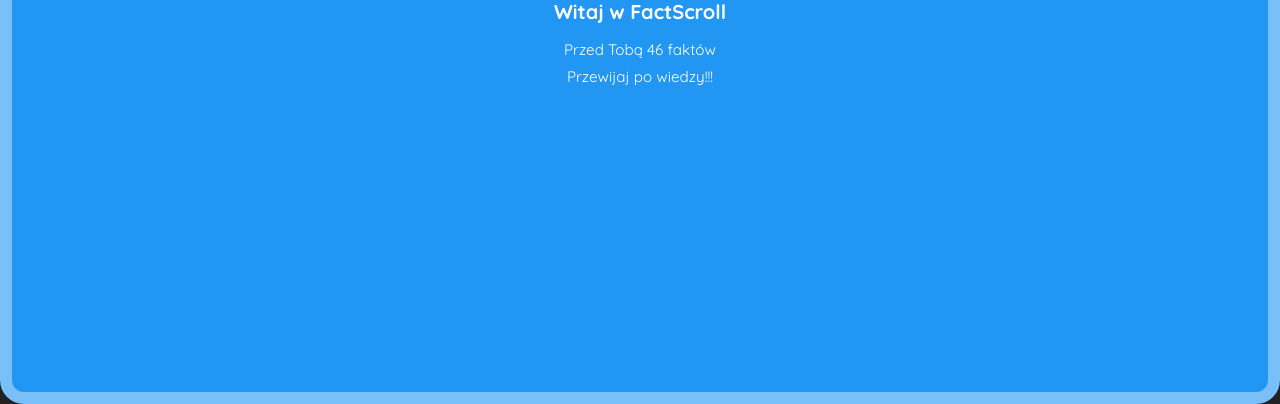
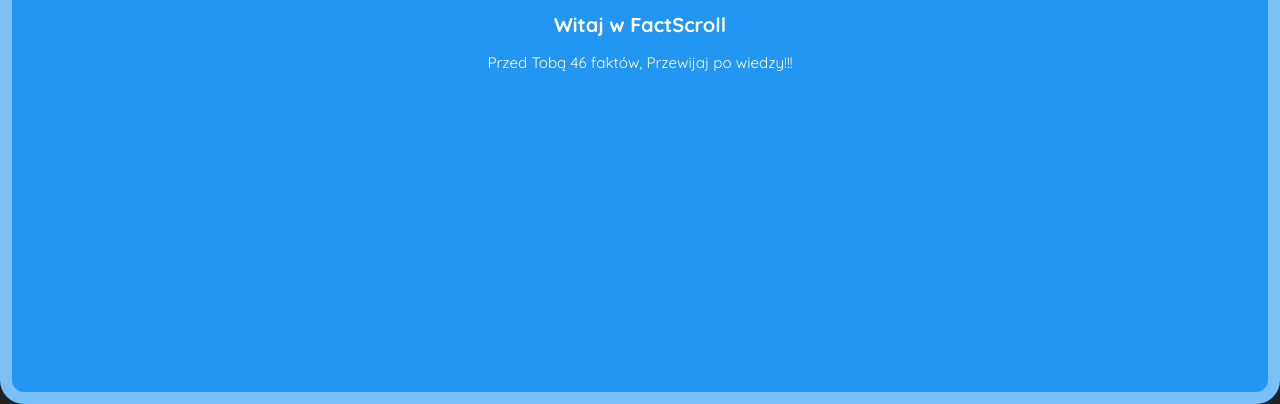
Before and after one commit to TiedWithType/fact-scroll, a website built with Vite: page index.html in a window 1280 px wide. Shown: the part 396-800 px from the top of the page. Built offline with nearby package versions, Linux system fonts and the light colour scheme.

Commit message:
♻️ refactor: migrate facts data to chunked JSON loading system
- 🔥 Removed `data.mjs` and `data2.mjs` in favor of dynamic chunk loading from `chunks/*.json`
- 🧠 Replaced hardcoded data imports with `loadAllChunks()` for async loading
- 💡 Introduced `createCard` to render intro snap
- ✨ Cleaned up initial welcome card and moved it into JS
- 🎯 Simplified and streamlined `SnapScrollManager.collectSnaps` logic

This improves performance and scalability by splitting data into separate chunks and loading them only when needed.

```diff
--- a/data.mjs
+++ /dev/null
@@ -1,37 +0,0 @@
-export const data = [
-  {
-    icon: "code",
-    title: "42. Programowanie funkcyjne",
-    text: "Wprowadzenie do paradygmatu programowania funkcyjnego i jego zalet.",
-    bg: "linear-gradient(135deg, #ff416c, #ff4b2b, #ff6a00, #ffca28)",
-    fg: "#ffffff",
-  },
-  {
-    icon: "smartphone",
-    title: "43. Snap Scroll",
-    text: "Technika przewijania stron z zatrzymywaniem na pełnych sekcjach.",
-    bg: "linear-gradient(90deg, #00c6ff, #0072ff, #00d2ff, #004e92)",
-    fg: "#ffffff",
-  },
-  {
-    icon: "storage",
-    title: "44. Bazy danych NoSQL",
-    text: "Przegląd popularnych baz NoSQL i ich zastosowań w nowoczesnych aplikacjach.",
-    bg: "linear-gradient(45deg, #7bff6f, #32cd32, #006400, #004d00)",
-    fg: "#ffffff",
-  },
-  {
-    icon: "security",
-    title: "45. Bezpieczeństwo aplikacji webowych",
-    text: "Najlepsze praktyki ochrony danych i zapobiegania atakom.",
-    bg: "linear-gradient(225deg, #ff005c, #ff2a68, #ff6a00, #ffca28)",
-    fg: "#ffffff",
-  },
-  {
-    icon: "devices",
-    title: "46. Responsive Design",
-    text: "Projektowanie stron i aplikacji dostosowanych do różnych urządzeń.",
-    bg: "linear-gradient(60deg, #6a11cb, #2575fc, #00c6ff, #0083b0)",
-    fg: "#ffffff",
-  }
-];
--- a/data2.mjs
+++ /dev/null
@@ -1,43 +0,0 @@
-export const data2 = [
-  { icon: "rocket", title: "1. Ciemna Energia", text: "Około 68% Wszechświata składa się z ciemnej energii.", bg: "#1B263B", fg: "#E0E6ED" },
-  { icon: "star", title: "2. Neutronowe Gęstości", text: "Łyżeczka materii gwiazdy neutronowej ważyłaby miliard ton.", bg: "#2C3E50", fg: "#F5F9FF" },
-  { icon: "waves", title: "3. Głębia Ciszy", text: "Mariana Trench to najgłębszy punkt oceanów – ponad 11 km głębokości.", bg: "#014F86", fg: "#EAF4F4" },
-  { icon: "travel_explore", title: "4. Podwodne Ruiny", text: "Nieodkryte cywilizacje mogą spoczywać pod wodą.", bg: "#026873", fg: "#D0EBE8" },
-  { icon: "functions", title: "5. Nieskończoność", text: "Istnieje wiele rodzajów nieskończoności – niektóre są 'większe' od innych.", bg: "#5C677D", fg: "#FFFFFF" },
-  { icon: "calculate", title: "6. Liczby Pierwsze", text: "Największa znana liczba pierwsza ma ponad 24 miliony cyfr.", bg: "#4A536B", fg: "#F0F0F0" },
-  { icon: "translate", title: "7. Językowy Rekord", text: "Osoba znała płynnie ponad 50 języków.", bg: "#C08457", fg: "#FAF4ED" },
-  { icon: "menu_book", title: "8. Uniwersalny Rdzeń", text: "Ponad 60% języków świata należy do 9 rodzin językowych.", bg: "#B47B59", fg: "#FFF9F5" },
-  { icon: "history_edu", title: "9. Papirus i Wiedza", text: "Najstarsze teksty pisane pochodzą z Mezopotamii (ok. 3100 p.n.e.).", bg: "#8E735B", fg: "#F6EFE7" },
-  { icon: "gavel", title: "10. Kodeks Hammurabiego", text: "Jeden z najstarszych zbiorów praw powstał ok. 1754 p.n.e.", bg: "#7A5F46", fg: "#F5EBDD" },
-  { icon: "memory", title: "11. Samouczenie AI", text: "AI uczy się gry w szachy na poziomie mistrzowskim w kilka godzin.", bg: "#2F2F3A", fg: "#D2F3F1" },
-  { icon: "smart_toy", title: "12. Sztuczne Neurony", text: "Model GPT-4 ma setki miliardów parametrów.", bg: "#3B3B4F", fg: "#E0FFFB" },
-  { icon: "psychology", title: "13. Moc Mózgu", text: "Twój mózg generuje do 20 watów energii elektrycznej.", bg: "#B3AAA7", fg: "#2F2F2F" },
-  { icon: "nature", title: "14. Grzybowa Sieć", text: "Drzewa wymieniają składniki odżywcze przez sieć grzybów.", bg: "#97B2B3", fg: "#2F2F2F" },
-  { icon: "schedule", title: "15. Teoria Względności", text: "Czas zwalnia bliżej masywnego obiektu.", bg: "#8CA1B2", fg: "#2F2F2F" },
-  { icon: "pets", title: "16. Ramiona Ośmiornicy", text: "Każde ramię ma własny 'mini-mózg'.", bg: "#A8826B", fg: "#2F2F2F" },
-  { icon: "public", title: "17. Cisza w Kosmosie", text: "Dźwięk nie rozchodzi się w przestrzeni kosmicznej.", bg: "#869C9D", fg: "#2F2F2F" },
-  { icon: "emoji_objects", title: "18. Światło Słońca", text: "Światło dociera do Ziemi w około 8 minut.", bg: "#A29F8F", fg: "#2F2F2F" },
-  { icon: "thermostat", title: "19. Punkt Wrzenia", text: "Woda wrze w niższej temperaturze na szczytach gór.", bg: "#927C90", fg: "#2F2F2F" },
-  { icon: "wb_twilight", title: "20. Księżycowy Pył", text: "Pył pachnie jak spalona proch.", bg: "#7E8B7D", fg: "#2F2F2F" },
-  { icon: "cloud", title: "21. Chmury", text: "Waga chmury burzowej to około milion ton.", bg: "#789262", fg: "#F0F0F0" },
-  { icon: "brightness_5", title: "22. Słońce", text: "Słońce jest w połowie życia gwiazdy.", bg: "#F4D35E", fg: "#2F2F2F" },
-  { icon: "grain", title: "23. Pszenica", text: "Pszenica jest podstawą diety dla ponad 35% światowej populacji.", bg: "#D4B483", fg: "#2F2F2F" },
-  { icon: "local_florist", title: "24. Rośliny", text: "Rośliny potrafią komunikować się przez korzenie.", bg: "#7BA05B", fg: "#F0F0F0" },
-  { icon: "directions_boat", title: "25. Żeglarstwo", text: "Pierwsze łodzie powstały ponad 10 tys. lat temu.", bg: "#004D7A", fg: "#F0F0F0" },
- { icon: "build", title: "26. Piramidy", text: "Piramidy egipskie miały pierwotnie gładkie powierzchnie.", bg: "#B69B4C", fg: "#2F2F2F" },
-  { icon: "electric_car", title: "27. Elektryczność", text: "Pierwszy samochód elektryczny powstał w XIX wieku.", bg: "#555555", fg: "#F0F0F0" },
-  { icon: "memory", title: "28. Pamięć", text: "Ludzki mózg może pomieścić do 2,5 petabajtów informacji.", bg: "#3C3C3C", fg: "#FFFFFF" },
-  { icon: "healing", title: "29. Leki", text: "Penicylina uratowała miliony żyć od odkrycia w 1928 roku.", bg: "#C44E4E", fg: "#FFFFFF" },
-  { icon: "security", title: "30. Kryptografia", text: "Pierwsze szyfry używane były w starożytnym Egipcie.", bg: "#2F4F4F", fg: "#E0E6ED" },
-  { icon: "pets", title: "31. Psy", text: "Psy mają około 220 milionów receptorów węchowych.", bg: "#A1594F", fg: "#FFFFFF" },
-  { icon: "flight", title: "32. Lot", text: "Pierwszy samolot latał w 1903 roku.", bg: "#4A90E2", fg: "#FFFFFF" },
-  { icon: "science", title: "33. DNA", text: "Cząsteczka DNA ma długość do 2 metrów, gdy jest rozwinięta.", bg: "#4B7BAE", fg: "#FFFFFF" },
-  { icon: "camera_alt", title: "34. Fotografia", text: "Pierwsze zdjęcie zrobiono w 1826 roku.", bg: "#6A5D7B", fg: "#FFFFFF" },
-  { icon: "directions_run", title: "35. Ludzkie Ciało", text: "Ludzki mięsień najsilniejszy jest w szczęce.", bg: "#8C6D62", fg: "#FFFFFF" },
-  { icon: "local_hospital", title: "36. Medycyna", text: "Antybiotyki nie działają na wirusy.", bg: "#B33A3A", fg: "#FFFFFF" },
-  { icon: "language", title: "37. Języki", text: "Mandaryński to najczęściej używany język na świecie.", bg: "#567C74", fg: "#FFFFFF" },
-  { icon: "travel_explore", title: "38. Podróże", text: "Średnio człowiek przemierza 150 000 km w ciągu życia.", bg: "#395144", fg: "#F0F0F0" },
-  { icon: "public", title: "39. Internet", text: "Internet łączy ponad 4 miliardy użytkowników.", bg: "#20435C", fg: "#F0F0F0" },
-  { icon: "lightbulb", title: "40. Wynalazki", text: "Lampa żarowa została wynaleziona w 1879 roku.", bg: "#F2A365", fg: "#2F2F2F" },
-  { icon: "cloud_queue", title: "41. Chmury", text: "Chmury mogą ważyć miliony ton.", bg: "#6E8898", fg: "#FFFFFF" },
-];
--- a/index.html
+++ b/index.html
@@ -22,12 +22,7 @@
  <body>
   <div class="nav"></div>
   <div class="container">
-   <div style="color: #fff; background: #2196f3" class="snap card">
-     <span class="material-icons">fact_check</span>
-    <h2>Witaj w FactScroll</h2>
-    <p>Przed Tobą 46 faktów</p>
-    <p>Przewijaj po wiedzy!!!</p>
-   </div>
+
   </div>
  </body>
 </html>
--- /dev/null
+++ b/public/chunks/chunk_3.json
@@ -0,0 +1 @@
+[{"icon":"cloud_queue","title":"41. Chmury","text":"Chmury mogą ważyć miliony ton.","bg":"#6E8898","fg":"#FFFFFF"},{"icon":"code","title":"42. Programowanie funkcyjne","text":"Wprowadzenie do paradygmatu programowania funkcyjnego i jego zalet.","bg":"linear-gradient(135deg, #ff416c, #ff4b2b, #ff6a00, #ffca28)","fg":"#ffffff"},{"icon":"smartphone","title":"43. Snap Scroll","text":"Technika przewijania stron z zatrzymywaniem na pełnych sekcjach.","bg":"linear-gradient(90deg, #00c6ff, #0072ff, #00d2ff, #004e92)","fg":"#ffffff"},{"icon":"storage","title":"44. Bazy danych NoSQL","text":"Przegląd popularnych baz NoSQL i ich zastosowań w nowoczesnych aplikacjach.","bg":"linear-gradient(45deg, #7bff6f, #32cd32, #006400, #004d00)","fg":"#ffffff"},{"icon":"security","title":"45. Bezpieczeństwo aplikacji webowych","text":"Najlepsze praktyki ochrony danych i zapobiegania atakom.","bg":"linear-gradient(225deg, #ff005c, #ff2a68, #ff6a00, #ffca28)","fg":"#ffffff"},{"icon":"devices","title":"46. Responsive Design","text":"Projektowanie stron i aplikacji dostosowanych do różnych urządzeń.","bg":"linear-gradient(60deg, #6a11cb, #2575fc, #00c6ff, #0083b0)","fg":"#ffffff"}]
--- a/snap.manager.mjs
+++ b/snap.manager.mjs
@@ -1,6 +1,18 @@
-//import { facts2 } from "./data2.mjs";
-//import { data } from "./data.mjs";
-import { generateCards } from "./cards.mjs";
+import { createCard, generateCards } from "./cards.mjs";
+
+async function loadAllChunks() {
+  const manifest = [
+   "chunk_1", "chunk_2", "chunk_3"
+  ];
+
+  const chunks = await Promise.all(
+    manifest.map(filename =>
+      fetch(`./chunks/${filename}.json`).then(res => res.json())
+    )
+  );
+
+  return chunks.flat();
+}
 
 class $ {
   static create(tag) {
@@ -35,11 +47,20 @@
   }
 
   async collectSnaps() {
-  let { data } = await import("./data.mjs");
-  let { data2 } = await import("./data2.mjs");
+   let topic = createCard({
+    fg: "#fff",
+    bg: "#2196f3",
+    icon: "fact_check",
+    title: "Witaj w FactScroll",
+    text: `Przed Tobą 46 faktów, Przewijaj po wiedzy!!!`
+   });
 
-  generateCards(this.container,
-  [...data2, ...data]);
+  await this.container.appendChild(topic);
+
+  let chunks = await loadAllChunks();
+
+  generateCards(this.container, chunks);
+
     this.snaps = $.getAll(".snap", this.container);
   }
 
```
Also changed, not shown: public/chunks/chunk_1.json (added, +1 -0 lines), public/chunks/chunk_2.json (added, +1 -0 lines).
